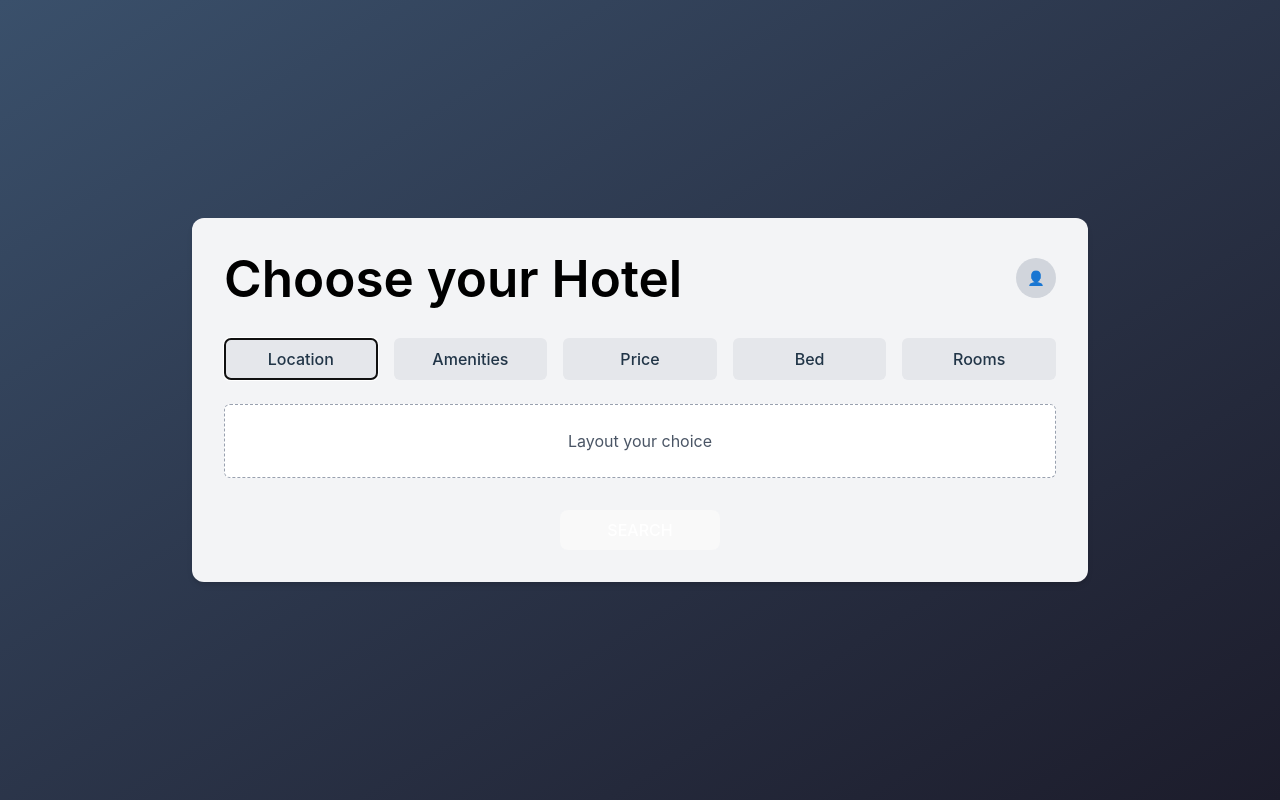
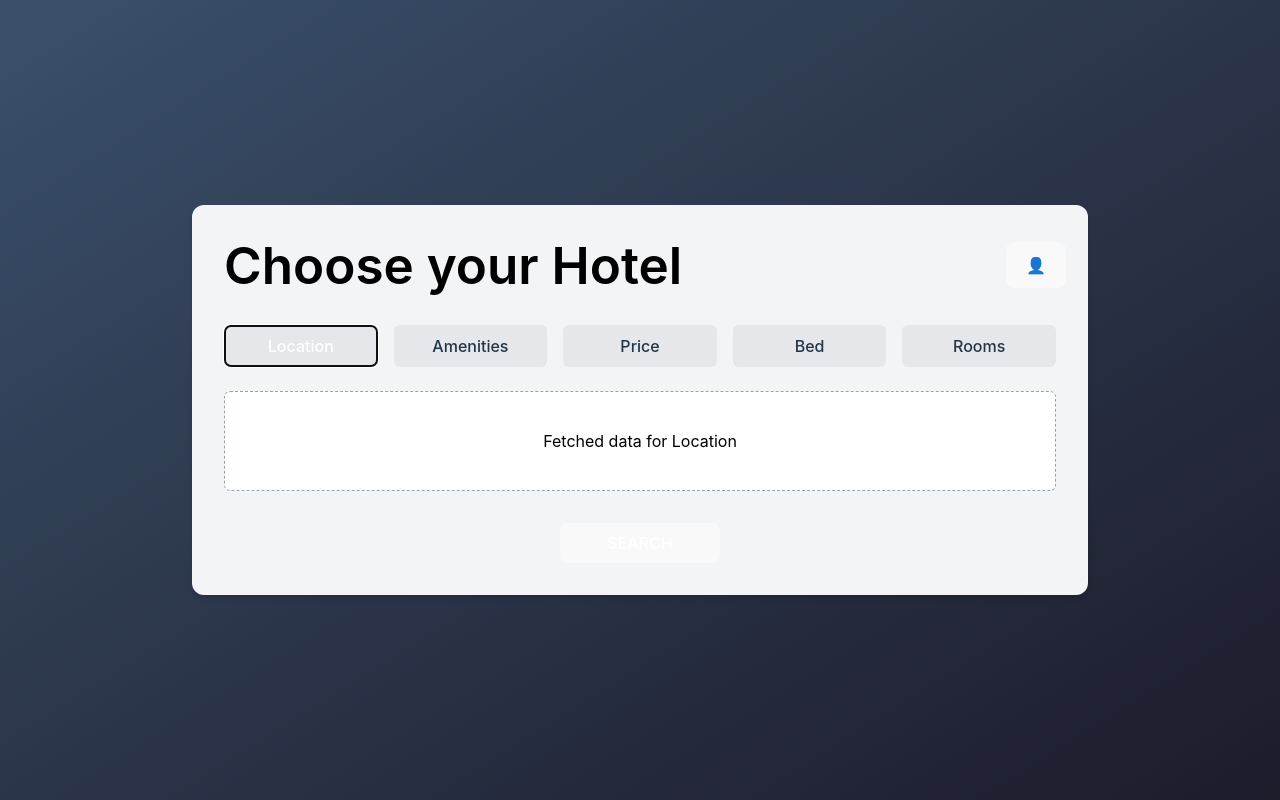
Before and after one commit to YM2992/StayMatch, a React (Vite) app in the folder Frontend/: page /filter in a window 1280 px wide. Both pictures are taken after a click on the button "Location". Built offline with nearby package versions, Linux system fonts and the light colour scheme.

Commit message:
added mock up api

```diff
--- a/Frontend/src/pages/Filter.jsx
+++ b/Frontend/src/pages/Filter.jsx
@@ -1,4 +1,27 @@
+import { useState } from "react";
+
 export default function Filter() {
+  const [loading, setLoading] = useState(false);
+  const [error, setError] = useState(null);
+  const [data, setData] = useState(null);
+  const [activeFilter, setActiveFilter] = useState(null);
+
+  const handleFilterClick = async (filterType) => {
+    setLoading(true);
+    setError(null);
+    setActiveFilter(filterType);
+    setData(null);
+
+    try {
+      await new Promise((resolve) => setTimeout(resolve, 1000));
+      setData(`Fetched data for ${filterType}`);
+    } catch {
+      setError("Failed to fetch data. Please try again.");
+    } finally {
+      setLoading(false);
+    }
+  };
+
   return (
     <div className="min-h-screen w-full flex justify-center items-center bg-gradient-to-br from-[#3a506b] to-[#1c1c2b] p-6">
       <div className="bg-gray-100 p-8 rounded-xl shadow-md w-full max-w-4xl">
@@ -8,23 +31,38 @@ export default function Filter() {
             Choose your Hotel
           </h1>
           <div className="w-10 h-10 bg-gray-300 rounded-full flex items-center justify-center">
-            {/* Profile Icon or Image */}
-            <span className="text-sm">👤</span>
+            <button>
+              <span>👤</span>
+            </button>
           </div>
         </div>
 
         {/* Filters */}
         <div className="grid grid-cols-2 sm:grid-cols-3 lg:grid-cols-5 gap-4 mb-6">
-          <button className="filter-btn">Location</button>
-          <button className="filter-btn">Amenities</button>
-          <button className="filter-btn">Price</button>
-          <button className="filter-btn">Bed</button>
-          <button className="filter-btn">Rooms</button>
+          {["Location", "Amenities", "Price", "Bed", "Rooms"].map((filter) => (
+            <button
+              key={filter}
+              className={`filter-btn ${
+                activeFilter === filter ? "bg-[#b0cde5] text-white" : ""
+              }`}
+              onClick={() => handleFilterClick(filter)}
+            >
+              {filter}
+            </button>
+          ))}
         </div>
 
         {/* Filter Preview Area */}
-        <div className="border border-dashed border-gray-400 p-6 mb-8 text-center bg-white rounded-md">
-          <p className="text-md text-gray-600">Layout your choice</p>
+        <div className="border border-dashed border-gray-400 p-6 mb-8 text-center bg-white rounded-md min-h-[100px] flex justify-center items-center">
+          {loading ? (
+            <p className="text-md text-gray-600">Loading {activeFilter}...</p>
+          ) : error ? (
+            <p className="text-md text-red-500">{error}</p>
+          ) : data ? (
+            <p className="text-md text-black">{data}</p>
+          ) : (
+            <p className="text-md text-gray-600">Layout your choice</p>
+          )}
         </div>
 
         {/* Search Button */}
```
